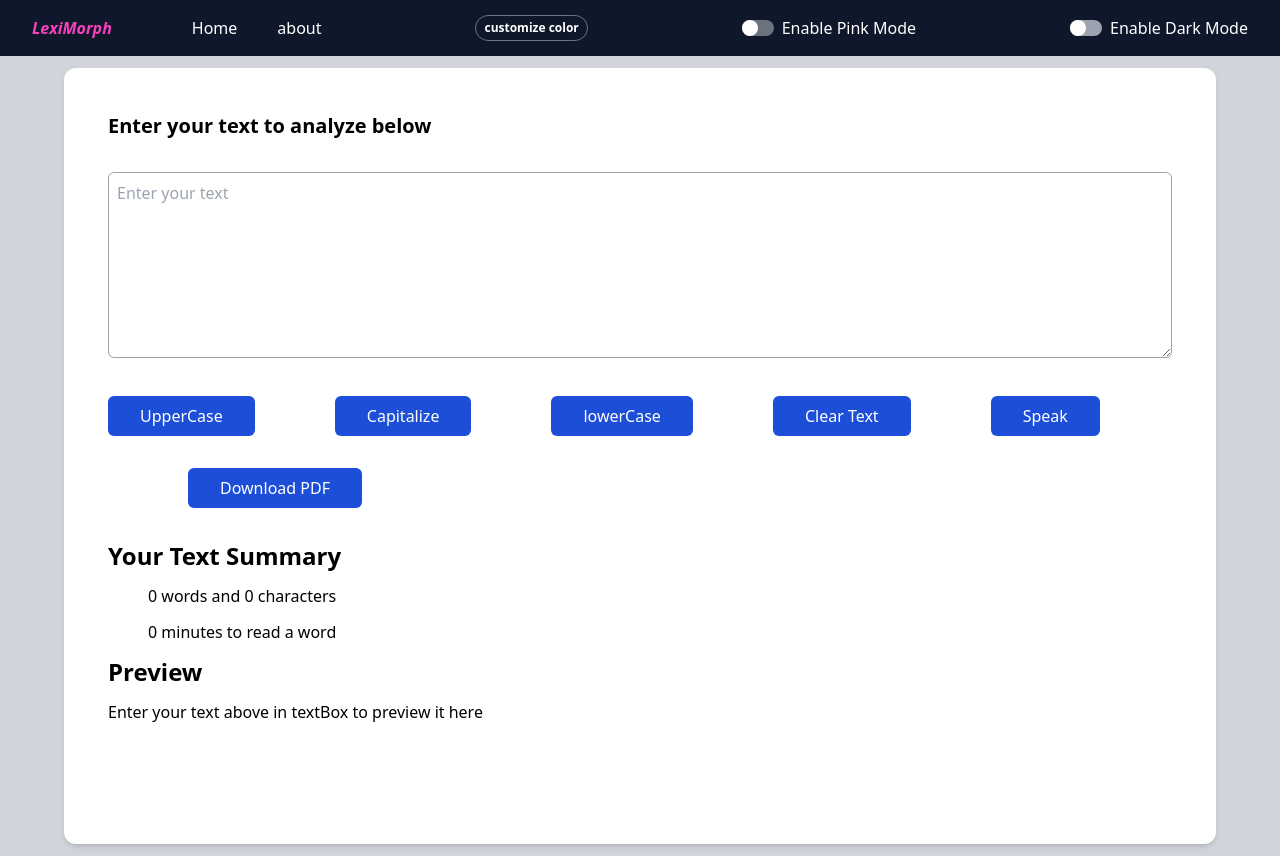
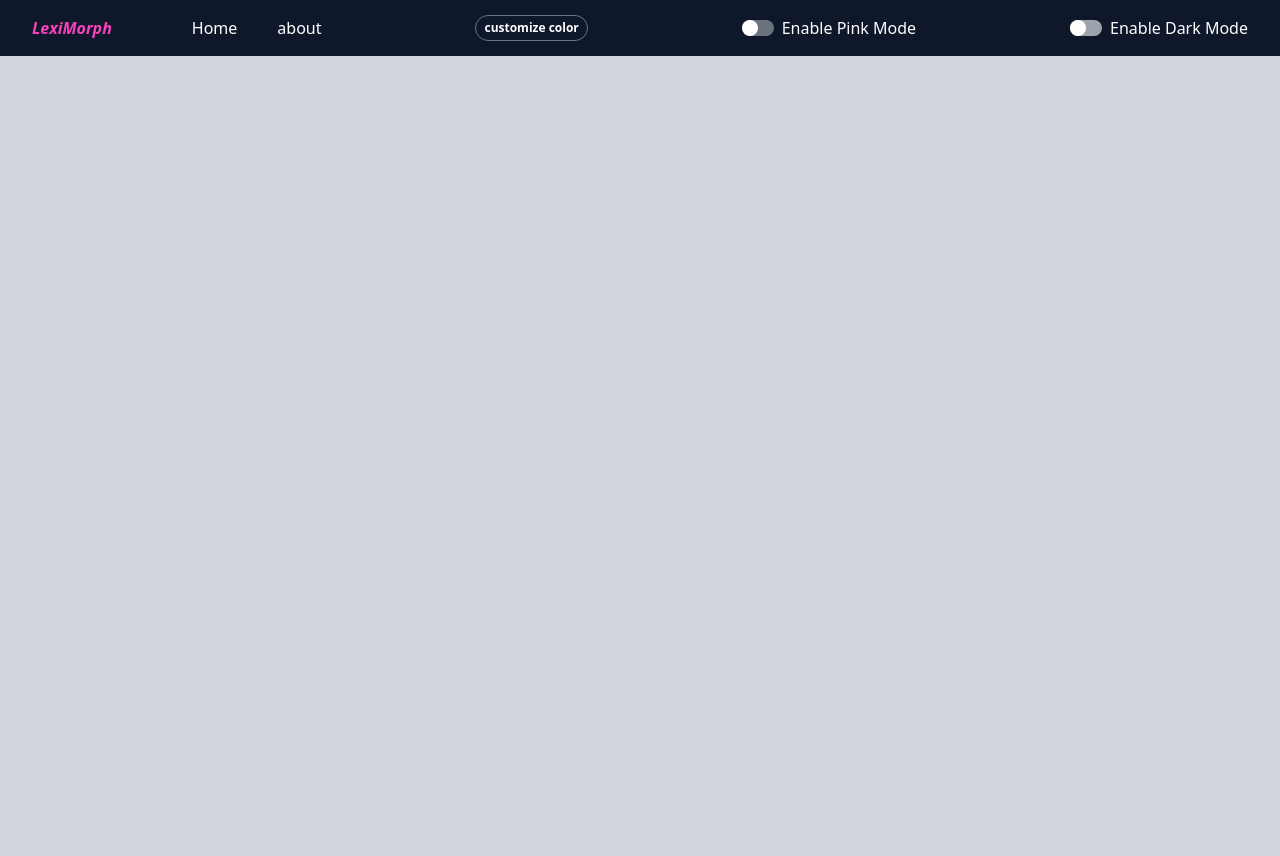
Before and after one commit to joelbv49/LexiMorph, a React (Create React App) app: page / in a window 1280 px wide. After the commit the page ends 800 px from the top, so only its background shows below. Built offline with nearby package versions, Linux system fonts and the light colour scheme.

Commit message:
changes in the link

```diff
--- a/src/App.js
+++ b/src/App.js
@@ -131,7 +131,7 @@ function App() {
             the path so you need to use exact path */}
           <Routes>
             <Route
-              exact path='/'
+              exact path='/LexiMorph'
               element =
               {<Textform heading = "Enter your text to analyze below" mode = {mode} showAlert = {showAlert} Color = {Color} backColor = {backColor} pinkMode = {pinkMode} />}
             />
--- a/src/components/Navbar.js
+++ b/src/components/Navbar.js
@@ -19,10 +19,10 @@ export default function Navbar({title = "Set your text here",aboutText,mode,togg
 
         <div className=" flex">
 
-          <Link className="font-bold italic text-[#f741bd]" to='/'>{title}</Link>
+          <Link className="font-bold italic text-[#f741bd]" to='/LexiMorph'>{title}</Link>
           <ul className='ml-20 flex space-x-10'>
             <li>
-              <Link to='/'>Home</Link>
+              <Link to='/LexiMorph'>Home</Link>
             </li>
             <li>
               <Link to='/about'>{aboutText}</Link>
```
